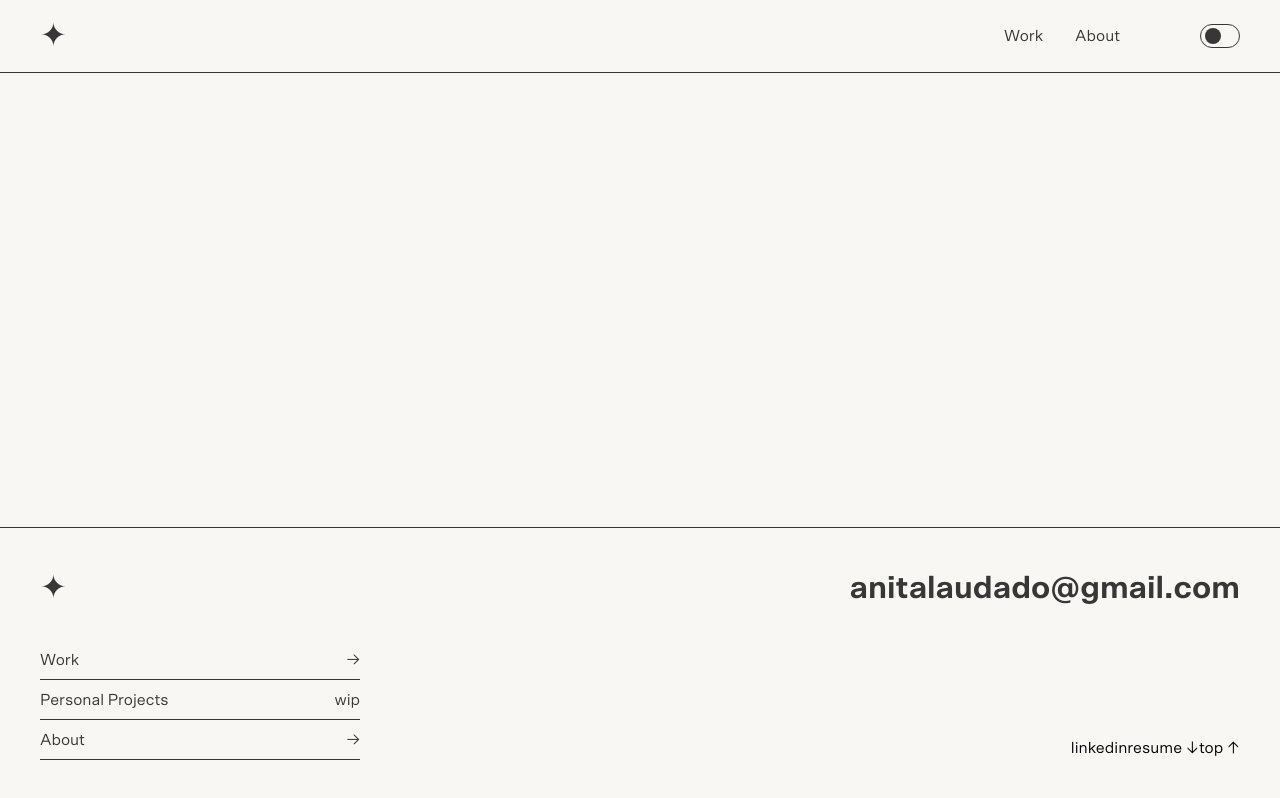
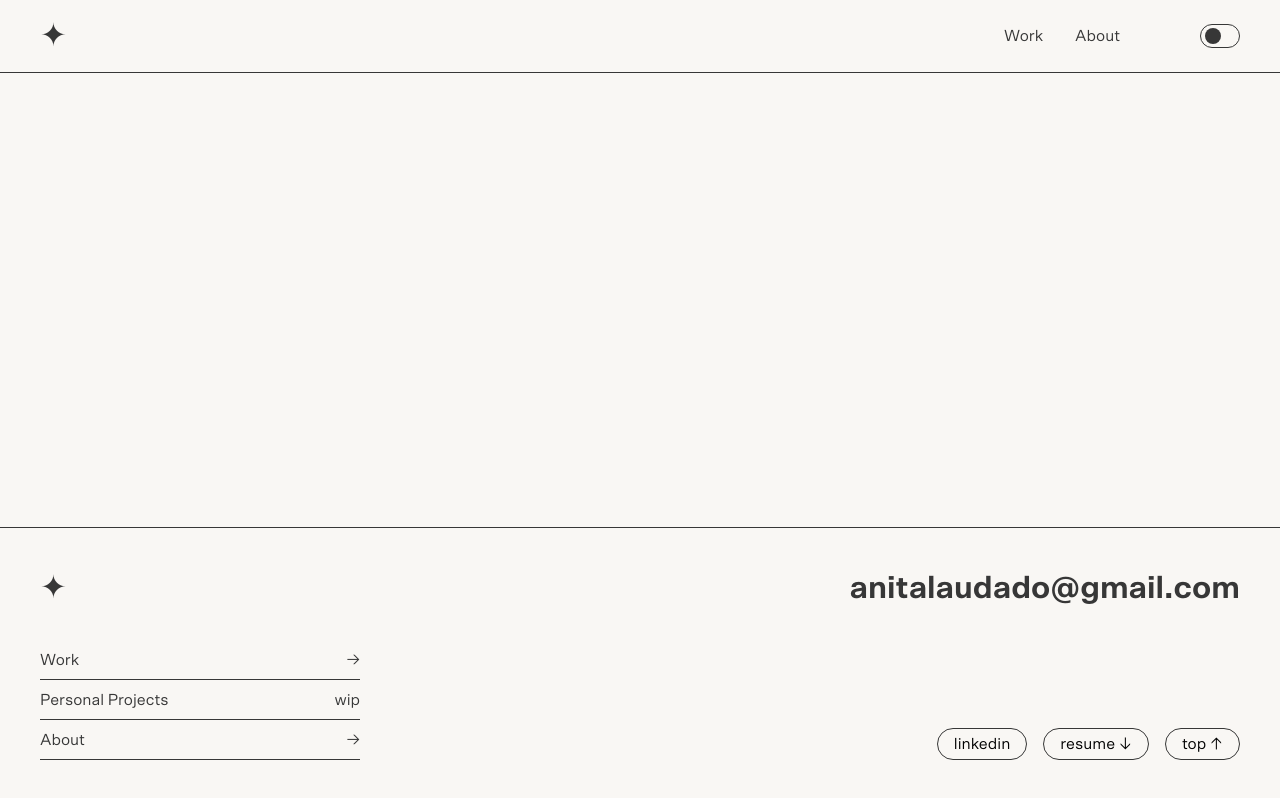
Before and after one commit to gonstoll/anitalaudado.com, a Next.js app: page / in a window 1280 px wide. Built offline with nearby package versions, Linux system fonts and the light colour scheme.

Commit message:
chore: Footer done

```diff
--- a/components/Layout.tsx
+++ b/components/Layout.tsx
@@ -27,19 +27,33 @@ export default function Layout({children}: React.PropsWithChildren<object>) {
           </Link>
         </div>
         <div className="md:flex items-end justify-between">
-          <div>
+          <div className="mb-8 md:mb-0">
             <Tile size="small" title="Work" link="/work" />
             <Tile size="small" title="Personal Projects" />
             <Tile size="small" title="About" link="/about" />
           </div>
-          <div className="flex flex-wrap">
-            <Link href="https://www.linkedin.com/in/ana-laudado/">
+          <div className="flex flex-wrap gap-4">
+            <Link
+              className="h-8 px-4 flex items-center rounded-4xl border-1 border-black dark:border-white"
+              href="https://www.linkedin.com/in/ana-laudado/"
+            >
               linkedin
             </Link>
-            <Link href="/docs/Ana_Laudado_2023.pdf" download target="_blank" rel="noreferrer">
+            <Link
+              className="h-8 px-4 flex items-center rounded-4xl border-1 border-black dark:border-white"
+              href="/docs/Ana_Laudado_2023.pdf"
+              download
+              target="_blank"
+              rel="noreferrer"
+            >
               resume ↓
             </Link>
-            <Link href="#">top ↑</Link>
+            <Link
+              className="h-8 px-4 flex items-center rounded-4xl border-1 border-black dark:border-white"
+              href="#"
+            >
+              top ↑
+            </Link>
           </div>
         </div>
       </footer>
--- a/tailwind.config.js
+++ b/tailwind.config.js
@@ -25,6 +25,9 @@ module.exports = {
       fontFamily: {
         sans: ['var(--scto-grotesk-a)', ...fontFamily.sans],
       },
+      borderRadius: {
+        '4xl': '2rem',
+      }
     },
   },
   plugins: [],
```
